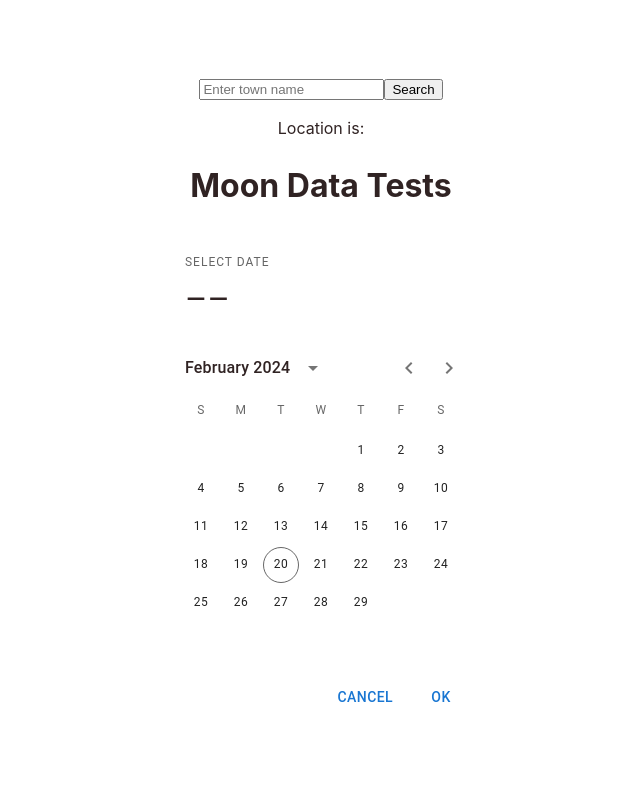
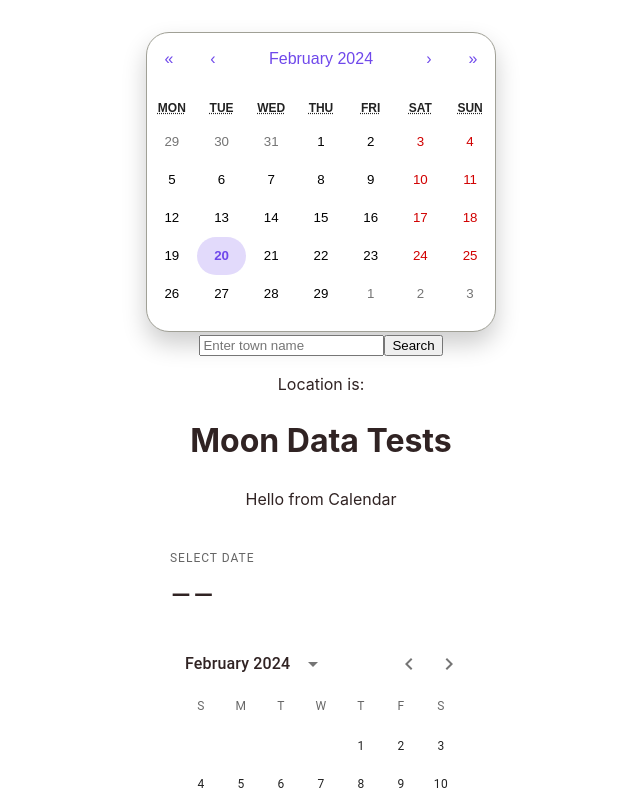
Before and after one commit to rbarnitz/moonlight_practice, a React (Vite) app in the folder moon-project/: page / in a window 1280 px wide. Shown: the top 800 px of the page, without its empty margins (319-959 px from the left). Built offline with nearby package versions, Linux system fonts and the light colour scheme.

Commit message:
testing repository

```diff
--- a/moon-project/package.json
+++ b/moon-project/package.json
@@ -15,10 +15,14 @@
     "@mui/icons-material": "^5.15.6",
     "@mui/material": "^5.15.6",
     "@mui/x-date-pickers": "^6.19.0",
+    "@mui/x-date-pickers-pro": "^6.19.4",
+    "date-fns": "^3.3.1",
     "dayjs": "^1.11.10",
     "react": "^18.2.0",
+    "react-calendar": "^4.8.0",
     "react-dom": "^18.2.0",
     "react-icons": "^5.0.1",
+    "react-native-calendar-picker": "^8.0.1",
     "suncalc": "^1.9.0"
   },
   "devDependencies": {
--- a/moon-project/src/App.jsx
+++ b/moon-project/src/App.jsx
@@ -6,6 +6,7 @@ import MoonIcon from './components/MoonIcon';
 import SunCalculations from './components/SunCalculations';
 import Location from './components/Location';
 import Illuminance from './components/Illuminance';
+import CalendarPicker from './components/CalendarPicker';
 
 //logos
 
@@ -27,6 +28,7 @@ function App() {
   return (
     <>
       <Header />
+      <CalendarPicker />
       <Location />
       <div className="card">
         <h1>Moon Data Tests</h1>
--- a/moon-project/src/components/Calendar.jsx
+++ b/moon-project/src/components/Calendar.jsx
@@ -6,6 +6,9 @@ import { AdapterDayjs } from '@mui/x-date-pickers/AdapterDayjs';
 import { LocalizationProvider } from '@mui/x-date-pickers/LocalizationProvider';
 import { StaticDatePicker } from '@mui/x-date-pickers/StaticDatePicker';
 import { DatePicker } from '@mui/x-date-pickers/DatePicker';
+
+//Dynamic calendar
+// import { StaticDateRangePicker } from '@mui/x-date-pickers-pro/StaticDateRangePicker';
 
 function Calendar({ dateChange }) {
   const [value, setValue] = React.useState();
@@ -23,14 +26,25 @@ function Calendar({ dateChange }) {
     //creating date function to pass value back to app
   };
 
+  //will create and return a date range
+  // <LocalizationProvider dateAdapter={AdapterDayjs}>
+  //       <StaticDateRangePicker
+  //       value={value}
+  //       onChange={(newValue) => setValue(newValue)}
+  //       />
+  //     </LocalizationProvider>
+
   return (
+    <>
+      <p> Hello from Calendar</p>
       <LocalizationProvider dateAdapter={AdapterDayjs}>
         <StaticDatePicker
-        label="Moon Date"
+          label="Moon Date Range"
           value={value}
           onChange={handleDateChange}
         />
       </LocalizationProvider>
+    </>
   );
 }
 
--- /dev/null
+++ b/moon-project/src/components/CalendarPicker.css
@@ -0,0 +1,55 @@
+.react-calendar {
+  width: 350px;
+  height: 300px;
+
+  max-width: 100%;
+  background-color: #fff;
+  color: #222;
+  border-radius: 23px;
+  box-shadow: 0 12px 24px rgba(0, 0, 0, 0.2);
+  font-family: Arial, Helvetica, sans-serif;
+  line-height: 1.125em;
+}
+.react-calendar__navigation button {
+  color: #6f48eb;
+  min-width: 44px;
+  background: none;
+  font-size: 16px;
+  margin-top: 8px;
+}
+
+.react-calendar__tile:enabled:hover,
+.react-calendar__tile:enabled:focus {
+  background: #f8f8fa;
+  color: #6f48eb;
+  border-radius: 6px;
+}
+.react-calendar__tile--now {
+  background: #6f48eb33;
+  border-radius: 25px;
+  font-weight: bold;
+  color: #6f48eb;
+}
+.react-calendar__tile--now:enabled:hover,
+.react-calendar__tile--now:enabled:focus {
+  background: #6f48eb33;
+  border-radius: 25px;
+  font-weight: bold;
+  color: #6f48eb;
+}
+.react-calendar__tile--hasActive:enabled:hover,
+.react-calendar__tile--hasActive:enabled:focus {
+  background: #f8f8fa;
+}
+.react-calendar__tile--active {
+  background: #6f48eb;
+  border-radius: 25px;
+  font-weight: bold;
+  color: white;
+}
+/* selected date background and text color */
+.react-calendar__tile--active:enabled:hover,
+.react-calendar__tile--active:enabled:focus {
+  background: #666667;
+  color: white;
+}
--- /dev/null
+++ b/moon-project/src/components/CalendarPicker.jsx
@@ -0,0 +1,25 @@
+import { useState } from 'react';
+
+import Calendar from 'react-calendar';
+
+//importing styling for calendar
+import 'react-calendar/dist/Calendar.css';
+import './CalendarPicker.css';
+
+//To Do:
+// Select month
+// Pull all compatible days for that month
+//Send dates to an array, to then display in the calendar
+
+
+function CalendarPicker() {
+  //testing dates for formatting
+  const testDates = ['07-02-2024', '08-02-2024', '15-02-2024'];
+
+
+  //set dates to a useable format
+
+  return <Calendar />;
+}
+
+export default CalendarPicker;
```
Also changed, not shown: moon-project/src/components/Location.jsx (+10 -0 lines), 2 other files (tests, documents, lock files or other folders). Lines whose indentation alone changed are shown as unchanged.
